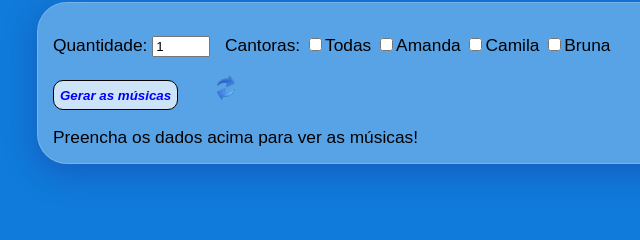
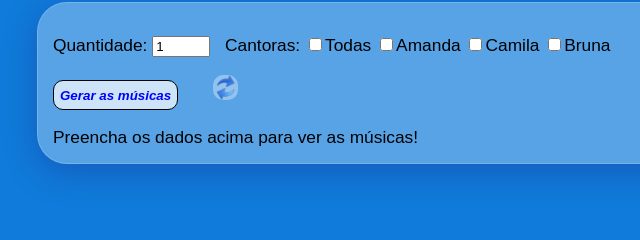
Before and after one commit to WevessonMadson/ouvirecantarmusicas, a plain HTML site: page principal.html in a window 1280 px wide. Shown: the part 222-462 px from the top of the page, 237-877 px from the left. Drawn offline with Linux system fonts and the light colour scheme.

Commit message:
Update principal.css

```diff
--- a/principal.css
+++ b/principal.css
@@ -19,6 +19,8 @@ header {
 #refresh {
     width: 25px;
     margin-left: 30px;
+    background: rgba(255, 255, 255, 0.35);
+    border-radius: 10px;
 }
 
 #refresh:hover{
```
